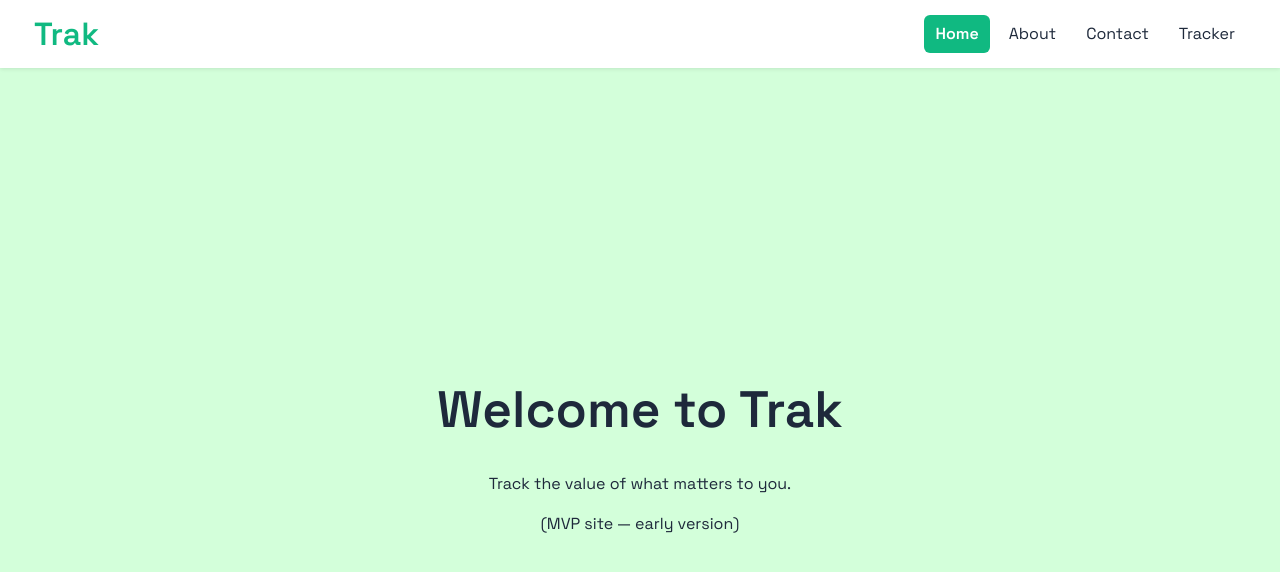
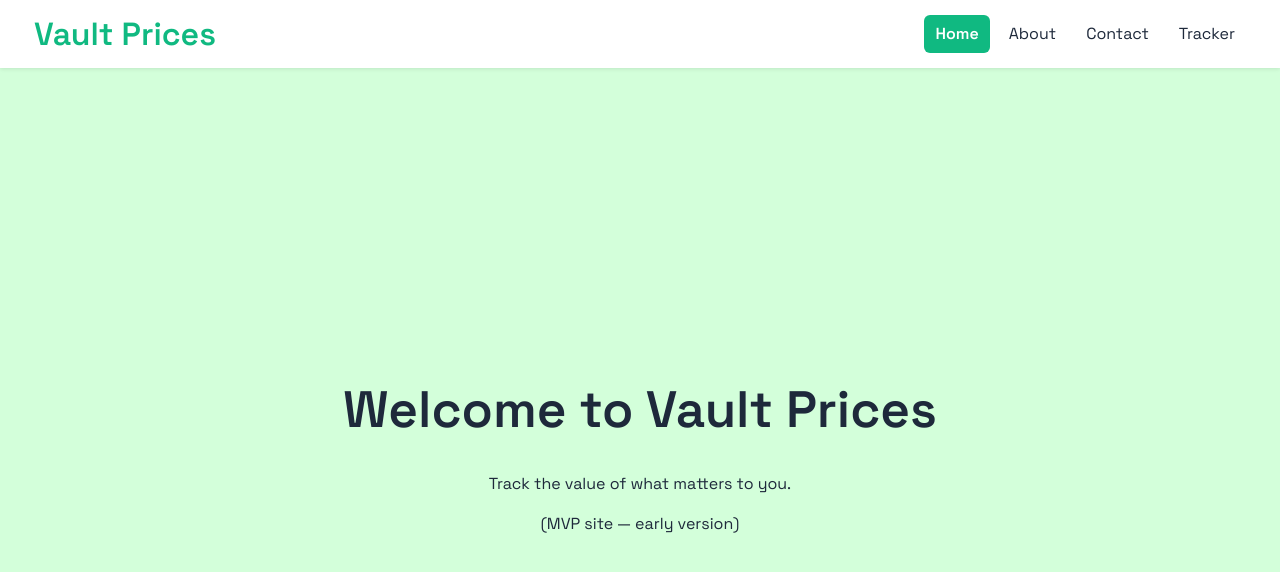
Before and after one commit to liam-mccb/vaultprices, a React (Vite) app: page / in a window 1280 px wide. Shown: the top 572 px of the page. Built offline with nearby package versions, Linux system fonts and the light colour scheme.

Commit message:
renamed trak to vaultprices

```diff
--- a/package.json
+++ b/package.json
@@ -1,5 +1,5 @@
 {
-  "name": "trak",
+  "name": "vaultprices",
   "private": true,
   "version": "0.0.0",
   "type": "module",
--- a/src/App.jsx
+++ b/src/App.jsx
@@ -20,7 +20,7 @@ function Navbar() {
   return (
     <nav className="navbar">
       <div className="nav-inner">
-        <div className="nav-brand">Trak</div>
+        <div className="nav-brand">Vault Prices</div>
 
         {/* ☰ Icon (shown only on mobile) */}
         <button className="hamburger" onClick={toggleMenu}>
--- a/src/pages/About.jsx
+++ b/src/pages/About.jsx
@@ -2,7 +2,7 @@ function About() {
   return (
     <div className="container">
       <h1>About</h1>
-      <p>This is the About page for Trak.</p>
+      <p>This is the About page for Vault Prices.</p>
     </div>
   );
 }
--- a/src/pages/Home.jsx
+++ b/src/pages/Home.jsx
@@ -1,7 +1,7 @@
 function Home() {
   return (
     <div className="container">
-      <h1>Welcome to Trak</h1>
+      <h1>Welcome to Vault Prices</h1>
       <p>Track the value of what matters to you.</p>
       <p><em>(MVP site — early version)</em></p>
     </div>
--- a/src/pages/Tracker.jsx
+++ b/src/pages/Tracker.jsx
@@ -87,7 +87,7 @@ export default function Tracker() {
 
   return (
     <div className="p-4 max-w-2xl mx-auto space-y-6">
-      <h2 className="text-xl font-bold">🧪 Trak Test Environment</h2>
+      <h2 className="text-xl font-bold">🧪 Vault Prices Test Environment</h2>
 
       {/* Search Bar */}
       <input
```
Also changed, not shown: 2 other files (tests, documents, lock files or other folders).
